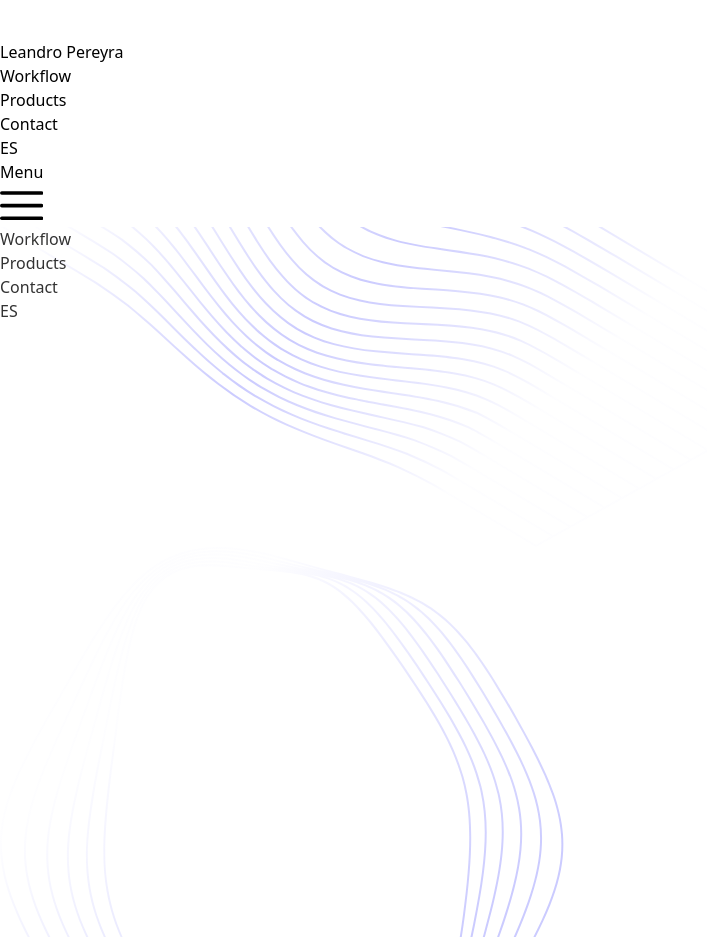
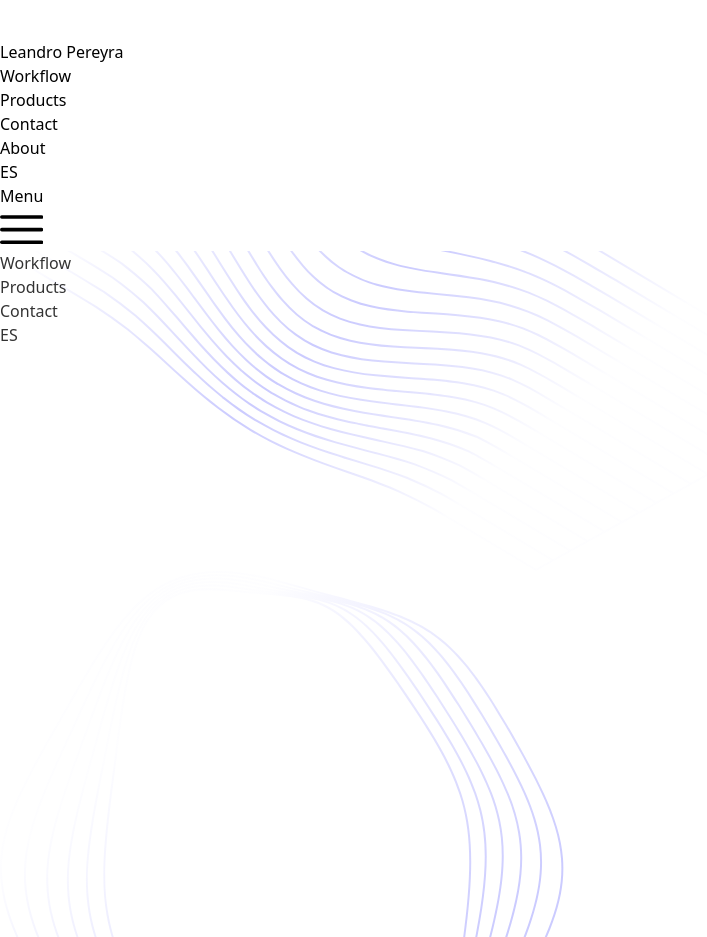
Before and after one commit to txakurhub/organizational, a React (Vite) app: page / in a window 1280 px wide. Shown: the part 1240-2177 px from the top of the page, without its empty margins (0-707 px from the left). Built offline with nearby package versions, Linux system fonts and the light colour scheme.

Commit message:
ft btn about & msg

```diff
--- a/src/messages.js
+++ b/src/messages.js
@@ -4,6 +4,7 @@ export const allMessages = {
     "header.work": "Proceso",
     "header.prod": "Productos",
     "header.cont": "Contacto",
+    "header.about": "Sobre mi",
     // ---- headerERO
     "hero.title": "Desatemos esa idea y observemos la magia en acción.",
     "hero.sub":
@@ -88,6 +89,7 @@ export const allMessages = {
     "header.work": "Workflow",
     "header.prod": "Products",
     "header.cont": "Contact",
+    "header.about": "About",
     // ---- hERO
     "hero.title": "Let's unleash that idea and watch the magic happen.",
     "hero.sub":
--- a/src/partials/Header.jsx
+++ b/src/partials/Header.jsx
@@ -114,6 +114,16 @@ function Header({ lang, setLang }) {
               </li>
 
               <li>
+                <a
+                  href="#about"
+                  className="text-gray-300 hover:text-gray-100 px-4 py-2 flex items-center transition duration-150 ease-in-out"
+                >
+                  <FormattedMessage id="header.about" />
+                </a>
+              </li>
+
+
+              <li>
                 <button
                   onClick={() => setLang(!lang)}
                   className="text-gray-300 hover:text-gray-100 px-4 py-2 flex items-center transition duration-150 ease-in-out"
```
